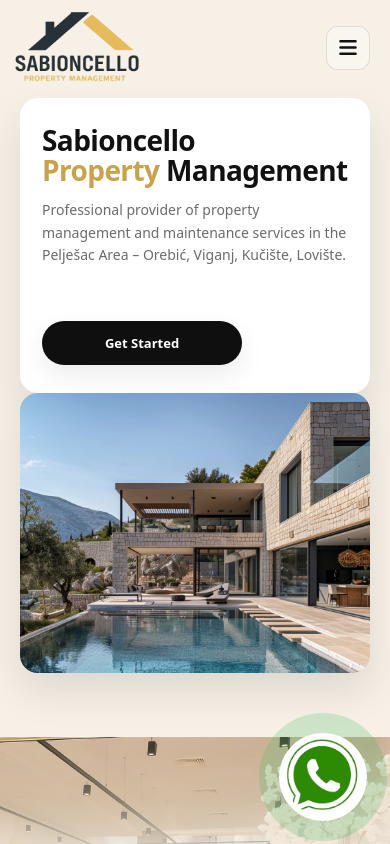
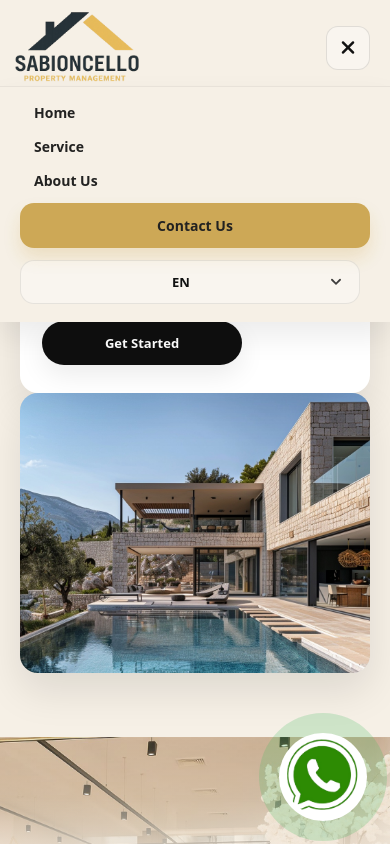
Before and after one commit to MartinWeb2003/sabioncello, a plain HTML site: page index.html in a window 390 px wide. Both pictures are taken after a click on the label "Toggle navigation". Drawn offline with Linux system fonts and the light colour scheme.

Commit message:
fixed hamburger menu

```diff
--- a/index.html
+++ b/index.html
@@ -21,7 +21,7 @@
           <img class="brand__logo" src="images/logo.png" alt="Sabioncello logo" />
         </a>
 
-        <!-- Mobile menu toggle (CSS-only) -->
+
         <input type="checkbox" id="nav-toggle" class="nav-toggle" />
         <label
           for="nav-toggle"
@@ -37,7 +37,7 @@
         <!-- Links (desktop + mobile panel) -->
         <div id="nav-menu" class="nav-right" aria-hidden="true">
           <ul class="nav-links">
-            <li><a href="#" data-i18n="nav_home">Home</a></li>
+            <li><a href="#hero" data-i18n="nav_home">Home</a></li>
             <li><a href="services.html" data-i18n="nav_services">Service</a></li>
             <li><a href="#about" data-i18n="nav_about">About Us</a></li>
             <li>
@@ -78,7 +78,7 @@
 
     <!-- HERO -->
     <main>
-      <section class="hero container">
+      <section class="hero container" id="hero">
         <div class="hero__wrap">
           <!-- Left card -->
           <div class="hero__card hero__card--text">
@@ -274,7 +274,7 @@
                 <li data-i18n="price1_li6">Check all connections</li>
               </ul>
 
-              <a class="price-card__more" href="#" data-i18n="price_more">
+              <a class="price-card__more" href="#contact" data-i18n="price_more">
                 More Information <span aria-hidden="true">→</span>
               </a>
             </article>
@@ -299,7 +299,7 @@
                 <li data-i18n="price2_li6">Check all connections</li>
               </ul>
 
-              <a class="price-card__more" href="#" data-i18n="price_more">
+              <a class="price-card__more" href="#contact" data-i18n="price_more">
                 More Information <span aria-hidden="true">→</span>
               </a>
             </article>
--- a/script.js
+++ b/script.js
@@ -41,34 +41,81 @@
 
   if (!toggle || !navRight || !hamburger) return;
 
+  // Close the mobile menu and optionally collapse language details
   const closeMenu = () => {
+    // For mobile view: remove our custom open class and uncheck the toggle
+    navRight.classList.remove("is-open");
     toggle.checked = false;
     if (langDetails) langDetails.open = false;
   };
 
   navRight.addEventListener("click", e => {
+    // If a link inside the mobile menu is clicked, close the menu
     const link = e.target.closest("a");
     if (link) closeMenu();
   });
 
   document.addEventListener("click", e => {
-    if (!toggle.checked) return;
+    // If the mobile menu isn't open, ignore
+    const isOpen = navRight.classList.contains("is-open");
+    if (!isOpen) return;
+    // Close menu if click occurs outside of nav panel and hamburger
     const clickedInsideNav  = navRight.contains(e.target);
     const clickedHamburger  = hamburger.contains(e.target);
     if (!clickedInsideNav && !clickedHamburger) closeMenu();
   });
 
   document.addEventListener("keydown", e => {
+    // Escape key closes the mobile menu
     if (e.key === "Escape") closeMenu();
   });
 
+  // Keep language details collapsed when the menu is programmatically closed
   toggle.addEventListener("change", () => {
     if (!toggle.checked && langDetails) langDetails.open = false;
   });
 
+  // Watch for viewport width changes and close the menu when resizing to desktop
   const mq = window.matchMedia("(min-width: 721px)");
   mq.addEventListener("change", e => {
     if (e.matches) closeMenu();
+  });
+
+  hamburger.addEventListener("click", e => {
+    // Prevent default toggling by the label to avoid double flips
+    e.preventDefault();
+    e.stopPropagation();
+    // Toggle our custom open class on the mobile panel
+    const isOpen = navRight.classList.toggle("is-open");
+    // Mirror the state on the hidden checkbox for accessibility and CSS
+    toggle.checked = isOpen;
+    // Update ARIA attributes
+    hamburger.setAttribute("aria-expanded", isOpen ? "true" : "false");
+    navRight.setAttribute("aria-hidden", isOpen ? "false" : "true");
+    // Collapse the language submenu when closing
+    if (!isOpen && langDetails) langDetails.open = false;
+    // Log the current state for debugging
+    console.log(
+      "Hamburger clicked: menu is now",
+      isOpen ? "open" : "closed"
+    );
+  });
+
+  // Also keep ARIA in sync for any other way the checkbox can change
+  toggle.addEventListener("change", () => {
+    const isOpen = toggle.checked;
+    // Sync class with checkbox state
+    if (isOpen) {
+      navRight.classList.add("is-open");
+    } else {
+      navRight.classList.remove("is-open");
+    }
+    hamburger.setAttribute("aria-expanded", isOpen ? "true" : "false");
+    navRight.setAttribute("aria-hidden", isOpen ? "false" : "true");
+    console.log(
+      "nav-toggle change event:",
+      isOpen ? "checked (open)" : "unchecked (closed)"
+    );
   });
 
   // Language selection
--- a/style.css
+++ b/style.css
@@ -1700,3 +1700,60 @@ a, button, input, textarea, summary, .btn,
 .nav-toggle:checked + .hamburger i.fa-xmark {
   display: block;
 }
+
+@media (max-width: 720px) {
+  .nav-right {
+    position: absolute;
+    left: 0;
+    right: 0;
+    top: 100%;
+    padding: 14px 20px 18px;
+    background: var(--bg);
+    border-top: 1px solid rgba(0,0,0,0.06);
+    box-shadow: 0 14px 28px rgba(0,0,0,0.08);
+    display: none;
+    z-index: 40;
+  }
+
+  /* When opened via JavaScript, apply this class to show the panel */
+  .nav-right.is-open {
+    display: block;
+  }
+
+  /* Existing :checked rule can stay for legacy fallback */
+  .nav-toggle:checked ~ .nav-right { display: block; }
+}
+
+@media (max-width: 720px) {
+  .nav-right {
+    position: absolute;
+    left: 0;
+    right: 0;
+    top: 100%;
+    padding: 14px 20px 18px;
+    background: var(--bg);
+    border-top: 1px solid rgba(0,0,0,0.06);
+    box-shadow: 0 14px 28px rgba(0,0,0,0.08);
+    z-index: 40;
+
+    /* animation setup */
+    display: block;              /* keep it renderable */
+    overflow: hidden;
+    max-height: 0;
+    opacity: 0;
+    transform: translateY(-8px);
+    pointer-events: none;
+
+    transition:
+      max-height 280ms ease,
+      opacity 220ms ease,
+      transform 220ms ease;
+  }
+
+  .nav-right.is-open {
+    max-height: 520px;           /* big enough for all links + language */
+    opacity: 1;
+    transform: translateY(0);
+    pointer-events: auto;
+  }
+}
```
